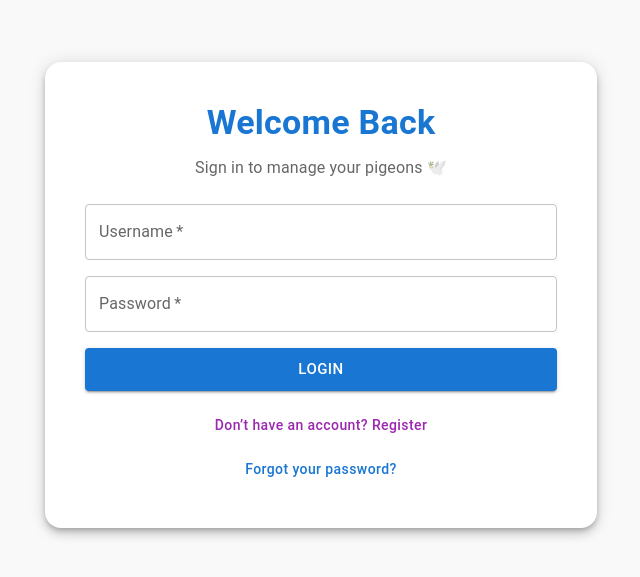
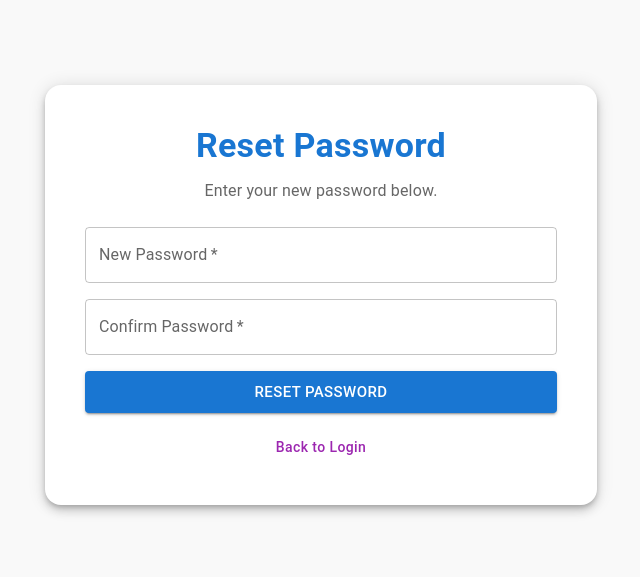
Before and after one commit to kkotorov/dovenet-ui, a React (Vite) app: page /reset-password in a window 1280 px wide. Before the commit this address led to /login. Shown: the part 105-682 px from the top of the page, without its empty margins (319-959 px from the left). Built offline with nearby package versions, Linux system fonts and the light colour scheme.

Commit message:
add ResetPasswordPage

```diff
--- /dev/null
+++ b/src/pages/ResetPasswordPage.tsx
@@ -0,0 +1,125 @@
+import { useState } from 'react';
+import {
+  Container,
+  TextField,
+  Button,
+  Typography,
+  Box,
+  Paper,
+  Alert,
+} from '@mui/material';
+import { useNavigate, useSearchParams } from 'react-router-dom';
+import axios from 'axios';
+
+export default function ResetPasswordPage() {
+  const navigate = useNavigate();
+  const [searchParams] = useSearchParams();
+  const token = searchParams.get('token'); // Extract token from URL
+
+  const [password, setPassword] = useState('');
+  const [confirmPassword, setConfirmPassword] = useState('');
+  const [message, setMessage] = useState('');
+  const [error, setError] = useState('');
+  const [loading, setLoading] = useState(false);
+
+  const handleSubmit = async (e: React.FormEvent) => {
+    e.preventDefault();
+    setError('');
+    setMessage('');
+
+    if (password !== confirmPassword) {
+      setError('Passwords do not match.');
+      return;
+    }
+
+    if (!token) {
+      setError('Invalid or missing reset token.');
+      return;
+    }
+
+    setLoading(true);
+
+    try {
+      const res = await axios.post('http://localhost:8080/api/users/reset-password', {
+        token,
+        newPassword: password,
+      });
+
+      setMessage(res.data?.message || 'Password has been reset successfully!');
+
+      // ✅ Automatically navigate to login after short delay
+      setTimeout(() => {
+        navigate('/login');
+      }, 2000);
+    } catch (err: any) {
+      setError(err.response?.data?.message || 'Failed to reset password.');
+    } finally {
+      setLoading(false);
+    }
+  };
+
+  return (
+    <Container
+      maxWidth="sm"
+      sx={{ minHeight: '100vh', display: 'flex', alignItems: 'center', justifyContent: 'center' }}
+    >
+      <Paper elevation={6} sx={{ p: 5, width: '100%', borderRadius: 4 }}>
+        <Typography
+          variant="h4"
+          align="center"
+          gutterBottom
+          sx={{ color: 'primary.main', fontWeight: 700 }}
+        >
+          Reset Password
+        </Typography>
+        <Typography align="center" color="text.secondary" mb={3}>
+          Enter your new password below.
+        </Typography>
+
+        {message && <Alert severity="success" sx={{ mb: 2 }}>{message}</Alert>}
+        {error && <Alert severity="error" sx={{ mb: 2 }}>{error}</Alert>}
+
+        <Box
+          component="form"
+          onSubmit={handleSubmit}
+          sx={{ display: 'flex', flexDirection: 'column', gap: 2 }}
+        >
+          <TextField
+            label="New Password"
+            type="password"
+            value={password}
+            onChange={(e) => setPassword(e.target.value)}
+            required
+            fullWidth
+          />
+          <TextField
+            label="Confirm Password"
+            type="password"
+            value={confirmPassword}
+            onChange={(e) => setConfirmPassword(e.target.value)}
+            required
+            fullWidth
+          />
+
+          <Button
+            type="submit"
+            variant="contained"
+            fullWidth
+            size="large"
+            disabled={loading}
+          >
+            {loading ? 'Resetting...' : 'Reset Password'}
+          </Button>
+        </Box>
+
+        <Button
+          onClick={() => navigate('/login')}
+          fullWidth
+          sx={{ mt: 2, color: 'secondary.main', textTransform: 'none' }}
+        >
+          Back to Login
+        </Button>
+      </Paper>
+    </Container>
+  );
+}
--- a/src/routes/AppRouter.tsx
+++ b/src/routes/AppRouter.tsx
@@ -6,6 +6,7 @@ import PigeonsPage from '../pages/PigeonsPage';
 import UserSettingsPage from '../pages/UserSettingsPage';
 import ForgotPasswordPage from '../pages/ForgotPasswordPage';
 import { isLoggedIn } from '../api/user';
+import ResetPasswordPage from '../pages/ResetPasswordPage';
 
 function ProtectedRoute({ children }: { children: JSX.Element }) {
   return isLoggedIn() ? children : <Navigate to="/login" replace />;
@@ -19,6 +20,7 @@ export default function AppRouter() {
         <Route path="/register" element={<RegisterPage />} />
         <Route path="/login" element={<LoginPage />} />
         <Route path="/forgot-password" element={<ForgotPasswordPage />} />
+        <Route path="/reset-password" element={<ResetPasswordPage />} />
 
         {/* Protected routes */}
         <Route
```
Also changed, not shown: 1 other file (tests, documents, lock files or other folders).
